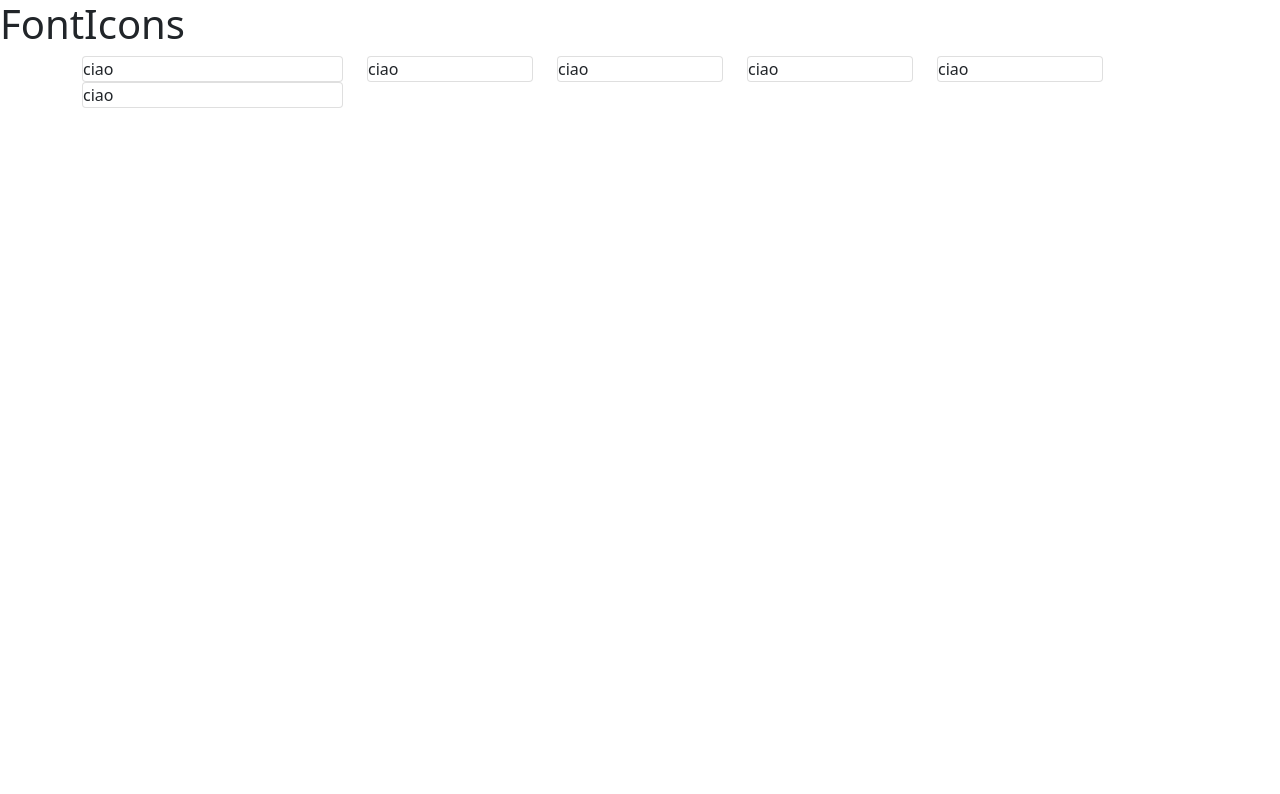
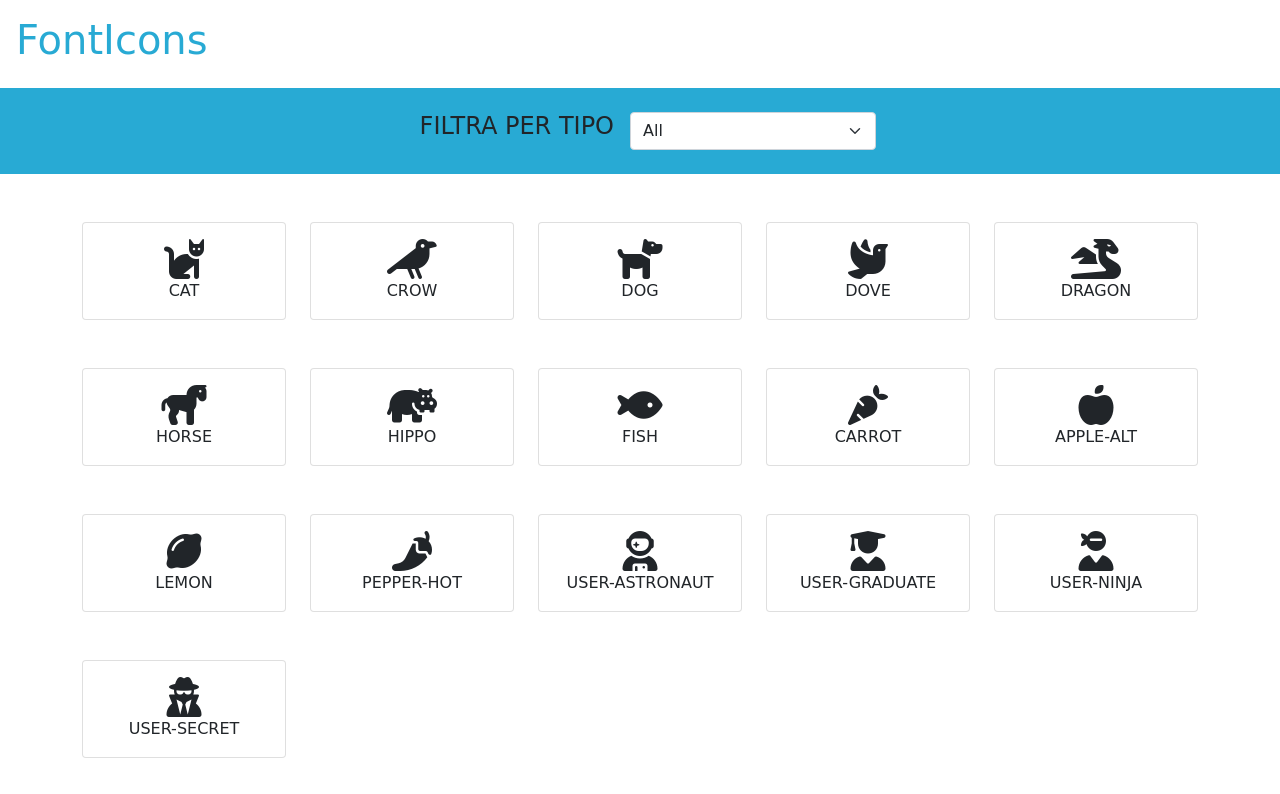
Before and after one commit to gianynx/js-es6-icons, a plain HTML site: page index.html in a window 1280 px wide. Drawn offline with nearby package versions, Linux system fonts and the light colour scheme; a web font is replaced by a local one.

Commit message:
add cards w/ function drawCard()

```diff
--- a/css/style.css
+++ b/css/style.css
@@ -0,0 +1,15 @@
+body {
+    font-family: 'Delicious Handrawn', cursive;
+}
+
+h1 {
+    color: #28aad4;
+}
+
+.header_bottom {
+    background-color: #28aad4;
+}
+
+.form-select {
+    width: 20%;
+}
--- a/index.html
+++ b/index.html
@@ -10,57 +10,28 @@
     <link rel="stylesheet" href="https://cdnjs.cloudflare.com/ajax/libs/font-awesome/6.3.0/css/all.min.css"
         integrity="sha512-SzlrxWUlpfuzQ+pcUCosxcglQRNAq/DZjVsC0lE40xsADsfeQoEypE+enwcOiGjk/bSuGGKHEyjSoQ1zVisanQ=="
         crossorigin="anonymous" referrerpolicy="no-referrer" />
+    <link rel="preconnect" href="https://fonts.googleapis.com">
+    <link rel="preconnect" href="https://fonts.gstatic.com" crossorigin>
+    <link href="https://fonts.googleapis.com/css2?family=Delicious+Handrawn&display=swap" rel="stylesheet">
 </head>
 <body>
     <header>
-        <h1>FontIcons</h1>
+        <div class="header_top p-3">
+            <h1>FontIcons</h1>
+        </div>
+        <div class="header_bottom d-flex justify-content-center align-content-center p-4">
+            <h4 class="text-uppercase px-3">Filtra per tipo</h4>
+            <select class="form-select" aria-label="Default select example">
+                <option value="All">All</option>
+                <option value="Animals">Animals</option>
+                <option value="Vegetables">Vegetables</option>
+                <option value="Users">Users</option>
+              </select>
+        </div>
     </header>
     <main>
-        <div class="container">
-            <div class="row row-cols-5">
-                <div class="col-sm-12 col-md-3">
-                    <div class="card">
-                        <div class="cardBody">
-                            ciao
-                        </div>
-                    </div>
-                </div>
-                <div class="col-sm-12 col-md-3 col-lg-2">
-                    <div class="card">
-                        <div class="cardBody">
-                            ciao
-                        </div>
-                    </div>
-                </div>
-                <div class="col-sm-12 col-md-3 col-lg-2">
-                    <div class="card">
-                        <div class="cardBody">
-                            ciao
-                        </div>
-                    </div>
-                </div>
-                <div class="col-sm-12 col-md-3 col-lg-2">
-                    <div class="card">
-                        <div class="cardBody">
-                            ciao
-                        </div>
-                    </div>
-                </div>
-                <div class="col-sm-12 col-md-3 col-lg-2">
-                    <div class="card">
-                        <div class="cardBody">
-                            ciao
-                        </div>
-                    </div>
-                </div>
-                <div class="col-sm-12 col-md-3">
-                    <div class="card">
-                        <div class="cardBody">
-                            ciao
-                        </div>
-                    </div>
-                </div>
-            </div>
+        <div class="container mx-auto pt-5">
+            <div class="row row-cols-5 gy-5"></div>
         </div>
     </main>
 
--- a/js/script.js
+++ b/js/script.js
@@ -10,7 +10,8 @@ Quando l'utente seleziona un tipo dalla select, visualizzare solamente le icone
 1- modificare la struttura dati fornita e valorizzare la proprietà "color" in modo dinamico: generare in modo casuale un codice colore, sapendo che la notazione esadecimale è formata dal simbolo "#" seguito da 6 caratteri alfanumerici compresi tra 0 e 9 e A e F.
 2- popolare le options della select della milestone 3 dinamicamente.
 */
-// array di oggetti
+
+// array di oggetti 'icons'
 const icons = [
     {
         name: 'cat',
@@ -125,3 +126,24 @@ const icons = [
         color: 'blue'
     }
 ];
+
+function drawCard() {
+    icons.forEach((value) => {
+        const row = document.querySelector('.row');
+        let cardContent = '';
+        const template = `
+        <div class="col">
+            <div class="card">
+                <div class="cardBody d-flex flex-column text-center p-3">
+                    <i class="${value.prefix}${value.family} ${value.prefix}${value.name} fs-1"></i>
+                    <div class="text-uppercase">${value.name}</div>
+                </div>
+            </div>
+        </div>
+        `;
+        cardContent += template;
+        row.innerHTML += cardContent;
+    });
+}
+
+drawCard();
```
